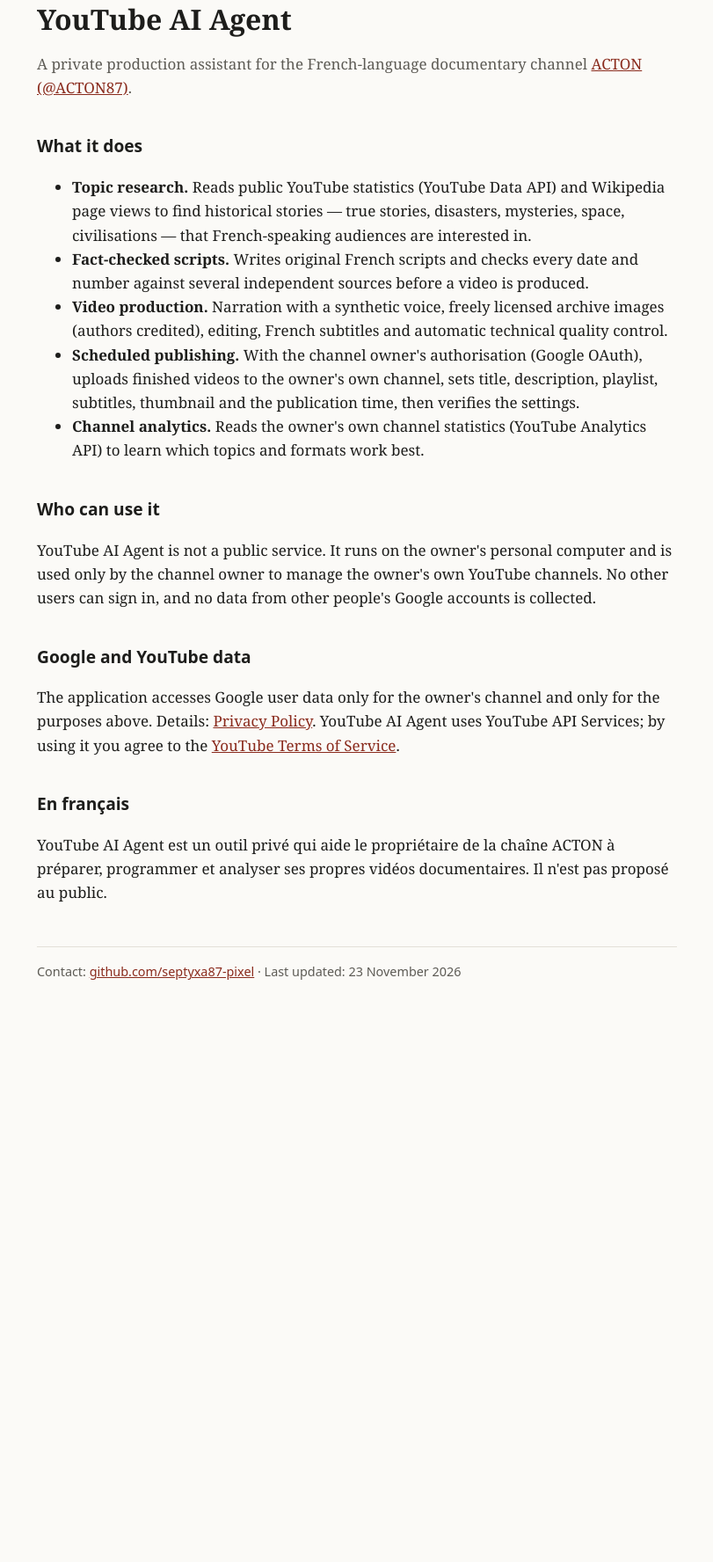
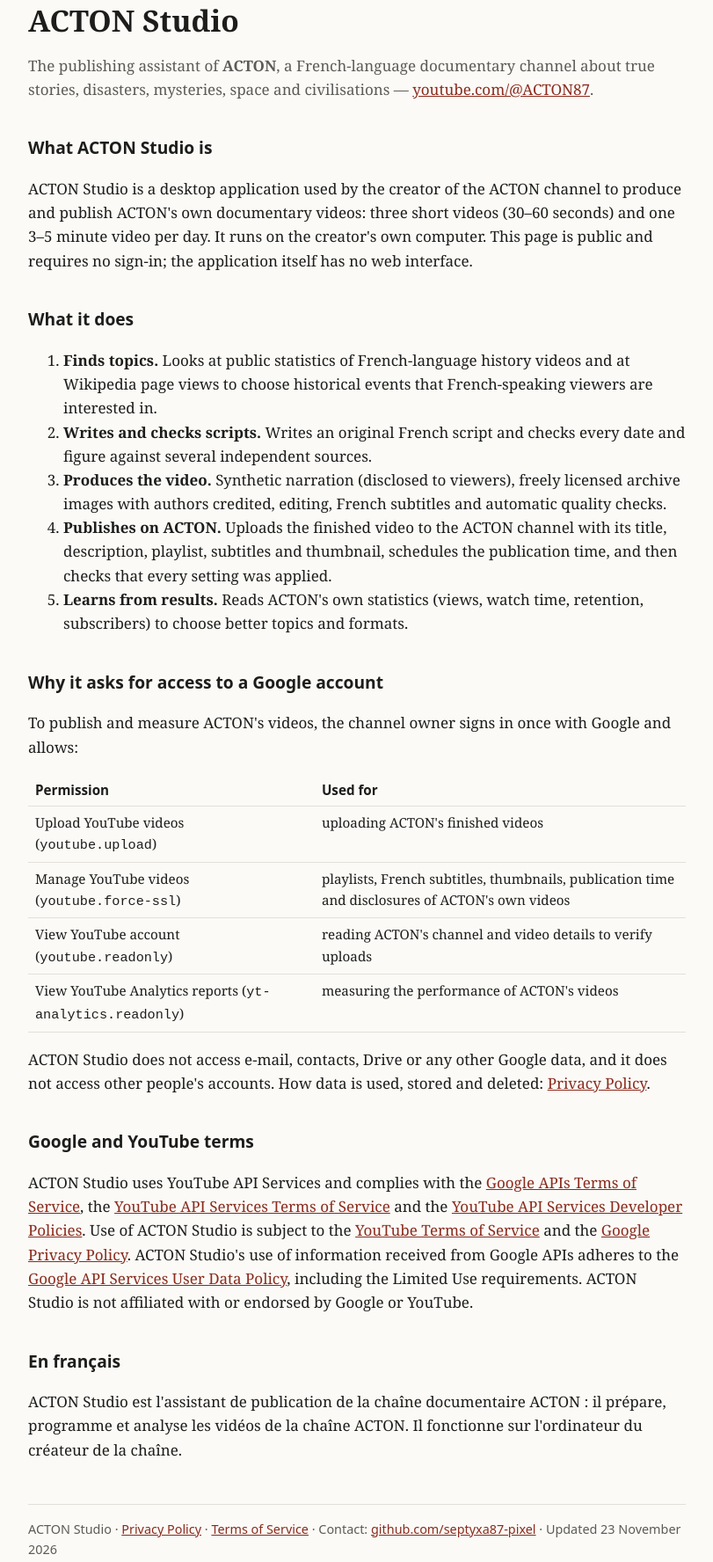
Before and after one commit to septyxa87-pixel/septyxa87-pixel.github.io, a plain HTML site: page index.html in a window 1280 px wide. Shown: the part 102-1878 px from the top of the page at 88% size, without its empty margins (234-1045 px from the left). Before the commit the page ends 1283 px from the top, so only its background shows below. Drawn offline with Linux system fonts and the light colour scheme.

Commit message:
Rename app to ACTON Studio, clarify purpose and Google API terms, add robots.txt

```diff
--- a/index.html
+++ b/index.html
@@ -3,55 +3,76 @@
 <head>
 <meta charset="utf-8">
 <meta name="viewport" content="width=device-width, initial-scale=1">
-<title>YouTube AI Agent</title>
-<meta name="description" content="YouTube AI Agent — a private tool that prepares, schedules and analyses documentary videos for the owner's own YouTube channel ACTON.">
-<!-- GOOGLE_SITE_VERIFICATION -->
+<title>ACTON Studio — publishing assistant for the ACTON documentary channel</title>
+<meta name="description" content="ACTON Studio is the publishing assistant of ACTON, a French-language history documentary channel. It prepares, schedules and analyses ACTON's own videos.">
 <style>
 :root{--bg:#fbfaf7;--fg:#1d1d1b;--muted:#5d5b55;--line:#e3e0d8;--accent:#8a2b1d}
 @media (prefers-color-scheme:dark){:root{--bg:#161614;--fg:#ecebe6;--muted:#a7a59e;--line:#34332f;--accent:#e08a74}}
 *{box-sizing:border-box}body{margin:0;background:var(--bg);color:var(--fg);font:17px/1.6 Georgia,"Times New Roman",serif}
-main{max-width:760px;margin:0 auto;padding:40px 16px 64px}h1{font-size:2rem;line-height:1.2;margin:0 0 .3em}
-h2{font-size:1.2rem;margin:2em 0 .5em;font-family:system-ui,sans-serif}p,li{color:var(--fg)}.muted{color:var(--muted)}
+main{max-width:780px;margin:0 auto;padding:40px 16px 64px}h1{font-size:2.1rem;line-height:1.2;margin:0 0 .3em}
+h2{font-size:1.2rem;margin:2em 0 .5em;font-family:system-ui,sans-serif}.muted{color:var(--muted)}
 nav{font-family:system-ui,sans-serif;font-size:.95rem;border-bottom:1px solid var(--line);padding-bottom:12px;margin-bottom:28px}
-nav a{margin-right:18px}a{color:var(--accent)}footer{margin-top:48px;border-top:1px solid var(--line);padding-top:16px;font-size:.9rem;color:var(--muted);font-family:system-ui,sans-serif}
+nav a{margin-right:18px}a{color:var(--accent)}table{border-collapse:collapse;width:100%;font-size:.95rem}
+td,th{border-bottom:1px solid var(--line);padding:6px 8px;text-align:left;vertical-align:top}th{font-family:system-ui,sans-serif}
+footer{margin-top:48px;border-top:1px solid var(--line);padding-top:16px;font-size:.9rem;color:var(--muted);font-family:system-ui,sans-serif}
 </style>
 </head>
 <body>
 <main>
-<nav><a href="./">Home</a><a href="privacy.html">Privacy Policy</a><a href="terms.html">Terms of Service</a></nav>
-<h1>YouTube AI Agent</h1>
-<p class="muted">A private production assistant for the French-language documentary channel
-<a href="https://www.youtube.com/@ACTON87">ACTON (@ACTON87)</a>.</p>
+<nav><a href="./">ACTON Studio</a><a href="privacy.html">Privacy Policy</a><a href="terms.html">Terms of Service</a></nav>
+<h1>ACTON Studio</h1>
+<p class="muted">The publishing assistant of <strong>ACTON</strong>, a French-language documentary channel about
+true stories, disasters, mysteries, space and civilisations —
+<a href="https://www.youtube.com/@ACTON87">youtube.com/@ACTON87</a>.</p>
+
+<h2>What ACTON Studio is</h2>
+<p>ACTON Studio is a desktop application used by the creator of the ACTON channel to produce and publish ACTON's own
+documentary videos: three short videos (30–60 seconds) and one 3–5 minute video per day. It runs on the creator's own
+computer. This page is public and requires no sign-in; the application itself has no web interface.</p>
 
 <h2>What it does</h2>
-<ul>
-<li><strong>Topic research.</strong> Reads public YouTube statistics (YouTube Data API) and Wikipedia page views to find
-historical stories — true stories, disasters, mysteries, space, civilisations — that French-speaking audiences are interested in.</li>
-<li><strong>Fact-checked scripts.</strong> Writes original French scripts and checks every date and number against
-several independent sources before a video is produced.</li>
-<li><strong>Video production.</strong> Narration with a synthetic voice, freely licensed archive images (authors credited),
-editing, French subtitles and automatic technical quality control.</li>
-<li><strong>Scheduled publishing.</strong> With the channel owner's authorisation (Google OAuth), uploads finished videos to
-the owner's own channel, sets title, description, playlist, subtitles, thumbnail and the publication time, then verifies the settings.</li>
-<li><strong>Channel analytics.</strong> Reads the owner's own channel statistics (YouTube Analytics API) to learn which
-topics and formats work best.</li>
-</ul>
+<ol>
+<li><strong>Finds topics.</strong> Looks at public statistics of French-language history videos and at Wikipedia
+page views to choose historical events that French-speaking viewers are interested in.</li>
+<li><strong>Writes and checks scripts.</strong> Writes an original French script and checks every date and figure
+against several independent sources.</li>
+<li><strong>Produces the video.</strong> Synthetic narration (disclosed to viewers), freely licensed archive images with
+authors credited, editing, French subtitles and automatic quality checks.</li>
+<li><strong>Publishes on ACTON.</strong> Uploads the finished video to the ACTON channel with its title, description,
+playlist, subtitles and thumbnail, schedules the publication time, and then checks that every setting was applied.</li>
+<li><strong>Learns from results.</strong> Reads ACTON's own statistics (views, watch time, retention, subscribers) to
+choose better topics and formats.</li>
+</ol>
 
-<h2>Who can use it</h2>
-<p>YouTube AI Agent is not a public service. It runs on the owner's personal computer and is used only by the channel
-owner to manage the owner's own YouTube channels. No other users can sign in, and no data from other people's Google
-accounts is collected.</p>
+<h2>Why it asks for access to a Google account</h2>
+<p>To publish and measure ACTON's videos, the channel owner signs in once with Google and allows:</p>
+<table>
+<tr><th>Permission</th><th>Used for</th></tr>
+<tr><td>Upload YouTube videos (<code>youtube.upload</code>)</td><td>uploading ACTON's finished videos</td></tr>
+<tr><td>Manage YouTube videos (<code>youtube.force-ssl</code>)</td><td>playlists, French subtitles, thumbnails, publication time and disclosures of ACTON's own videos</td></tr>
+<tr><td>View YouTube account (<code>youtube.readonly</code>)</td><td>reading ACTON's channel and video details to verify uploads</td></tr>
+<tr><td>View YouTube Analytics reports (<code>yt-analytics.readonly</code>)</td><td>measuring the performance of ACTON's videos</td></tr>
+</table>
+<p>ACTON Studio does not access e-mail, contacts, Drive or any other Google data, and it does not access other people's
+accounts. How data is used, stored and deleted: <a href="privacy.html">Privacy Policy</a>.</p>
 
-<h2>Google and YouTube data</h2>
-<p>The application accesses Google user data only for the owner's channel and only for the purposes above. Details:
-<a href="privacy.html">Privacy Policy</a>. YouTube AI Agent uses YouTube API Services; by using it you agree to the
-<a href="https://www.youtube.com/t/terms">YouTube Terms of Service</a>.</p>
+<h2>Google and YouTube terms</h2>
+<p>ACTON Studio uses YouTube API Services and complies with the
+<a href="https://developers.google.com/terms">Google APIs Terms of Service</a>, the
+<a href="https://developers.google.com/youtube/terms/api-services-terms-of-service">YouTube API Services Terms of Service</a>
+and the <a href="https://developers.google.com/youtube/terms/developer-policies">YouTube API Services Developer Policies</a>.
+Use of ACTON Studio is subject to the <a href="https://www.youtube.com/t/terms">YouTube Terms of Service</a> and the
+<a href="https://policies.google.com/privacy">Google Privacy Policy</a>. ACTON Studio's use of information received
+from Google APIs adheres to the
+<a href="https://developers.google.com/terms/api-services-user-data-policy">Google API Services User Data Policy</a>,
+including the Limited Use requirements. ACTON Studio is not affiliated with or endorsed by Google or YouTube.</p>
 
 <h2>En français</h2>
-<p>YouTube AI Agent est un outil privé qui aide le propriétaire de la chaîne ACTON à préparer, programmer et analyser
-ses propres vidéos documentaires. Il n'est pas proposé au public.</p>
+<p>ACTON Studio est l'assistant de publication de la chaîne documentaire ACTON : il prépare, programme et analyse les
+vidéos de la chaîne ACTON. Il fonctionne sur l'ordinateur du créateur de la chaîne.</p>
 
-<footer>Contact: <a href="https://github.com/septyxa87-pixel">github.com/septyxa87-pixel</a> · Last updated: 23 November 2026</footer>
+<footer>ACTON Studio · <a href="privacy.html">Privacy Policy</a> · <a href="terms.html">Terms of Service</a> ·
+Contact: <a href="https://github.com/septyxa87-pixel">github.com/septyxa87-pixel</a> · Updated 23 November 2026</footer>
 </main>
 </body>
 </html>
```
Also changed, not shown: privacy.html (+12 -9 lines), terms.html (+15 -11 lines), robots.txt (added).
